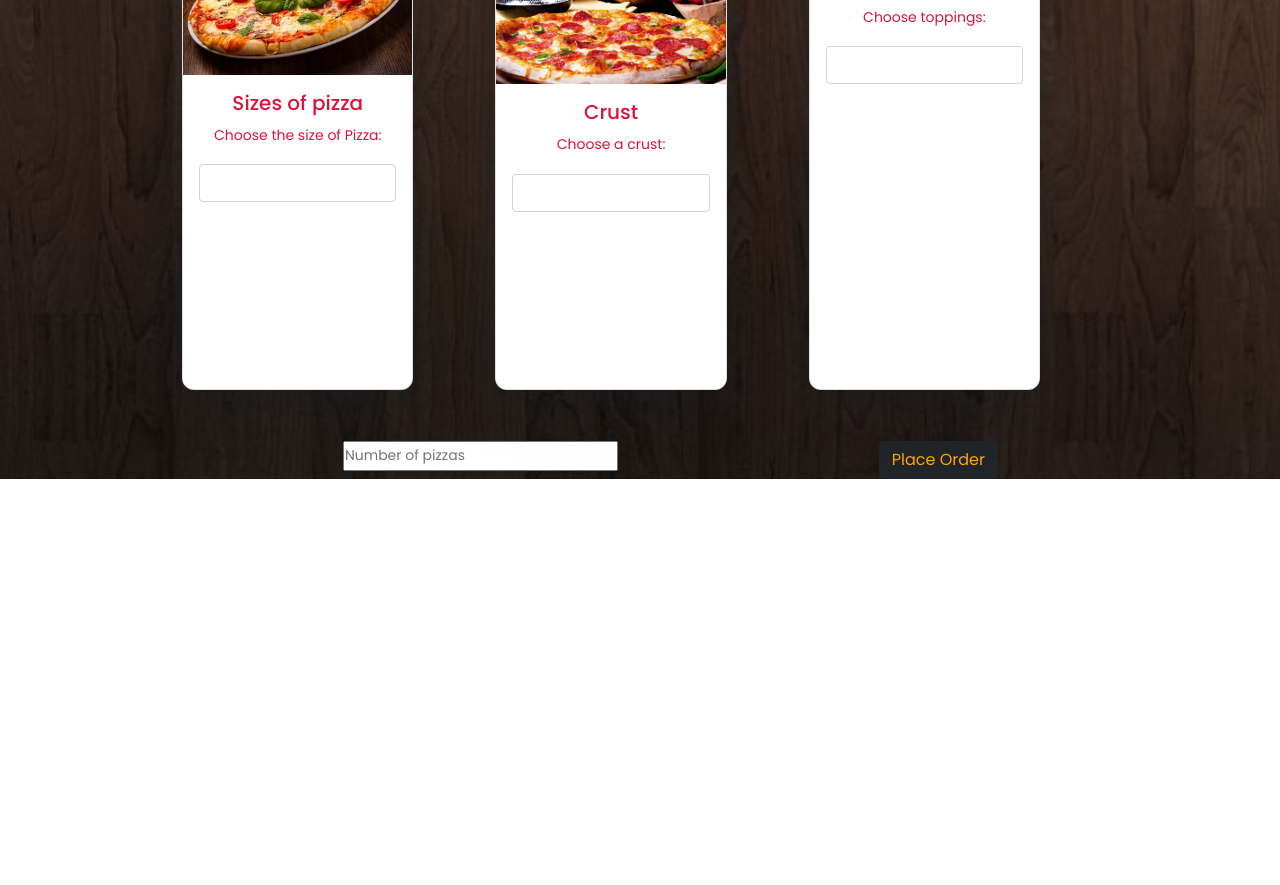
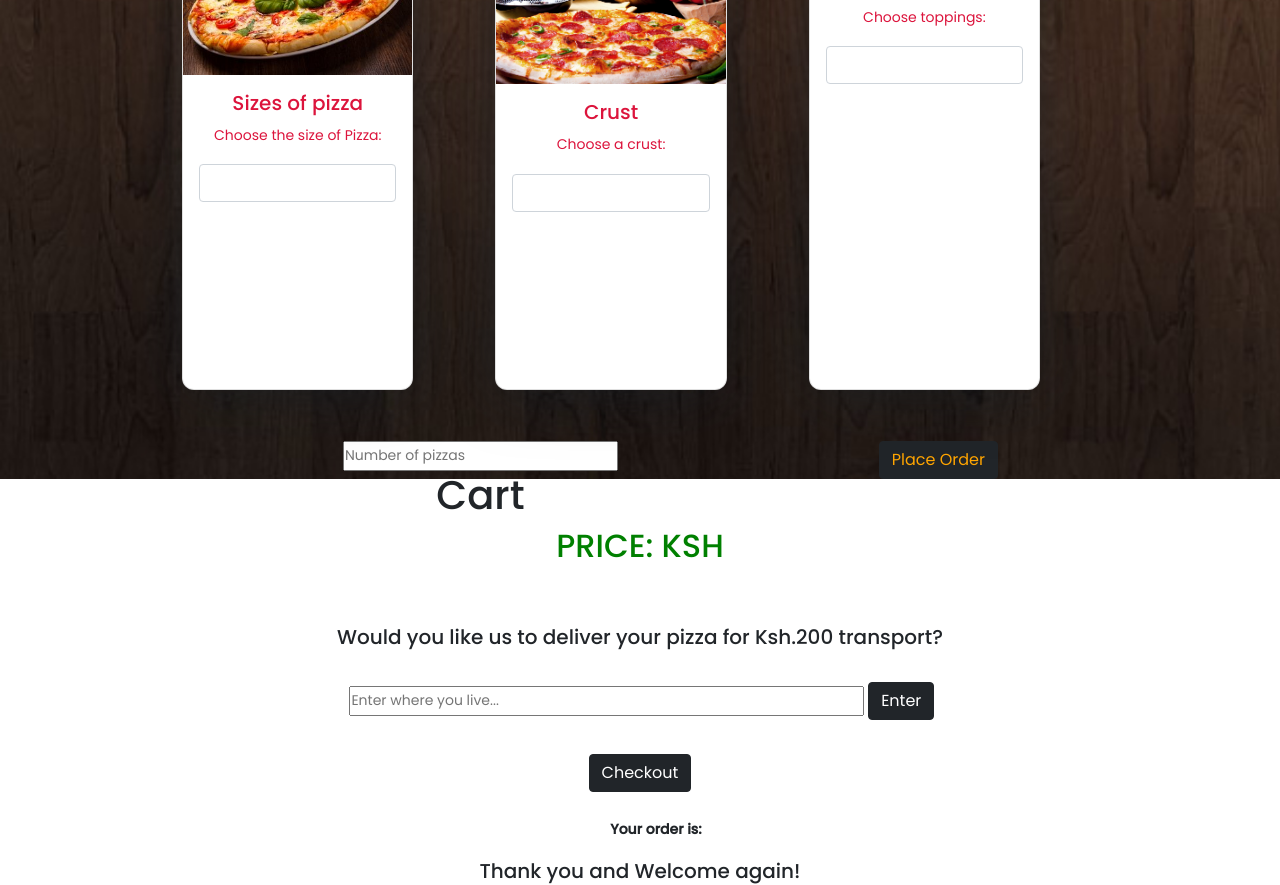
Before and after one commit to KamauDev-maker/Cuate-Pizza-Place, a plain HTML site: page index.html in a window 1280 px wide. Shown: the part 1667-2552 px from the top of the page. Before the commit the page ends 2146 px from the top, so only its background shows below. Drawn offline with nearby package versions, Linux system fonts and the light colour scheme.

Commit message:
structure of pricing and linkin

```diff
--- a/index.html
+++ b/index.html
@@ -92,6 +92,27 @@
             <button type="submit" class="order-button btn btn-dark" id="submit-pizza">Place Order</button>
             <input type="number" id="amount" placeholder="Number of pizzas"required>
         </form>
+        <div class="col-xs-4" id="price-content">
+            <h1 class="page-header">Cart</h1>
+            <h2>Price: Ksh <span id="final-cost"></span></h2><br><br>
+            <div id="deliver" class="deliver">
+                <h5>Would you like us to deliver your pizza for Ksh.200 transport?</h5><br>
+                <form id="address-form">
+                    <div class="col-xs-6">
+                        <label for="first-name"></label>
+                        <input id="location" type="text" size="40" placeholder="Enter where you live..." required />
+                        <button class="btn btn-dark complete" type="submit">Enter</button>
+                        <h3><span id="delivery-option"></span></h3>
+                    </div>
+                </form>
+            </div><br>
+            <button type="btn" class="btn btn-dark" id="checkout-btn">Checkout</button><br><br>
+            <div id="order-details" class="col-xs-12">
+                <ul id="pizza-details"><strong>Your order is: </strong></ul>
+                <h5 id="pizza-details">Thank you and Welcome again!</h5>
+            </div>
     </div>
+    <script src="https://code.jquery.com/jquery-3.6.0.min.js" integrity="sha256-/xUj+3OJU5yExlq6GSYGSHk7tPXikynS7ogEvDej/m4=" crossorigin="anonymous"></script>
+    <script src="./index.js"></script>
 </body>
 </html>
```
